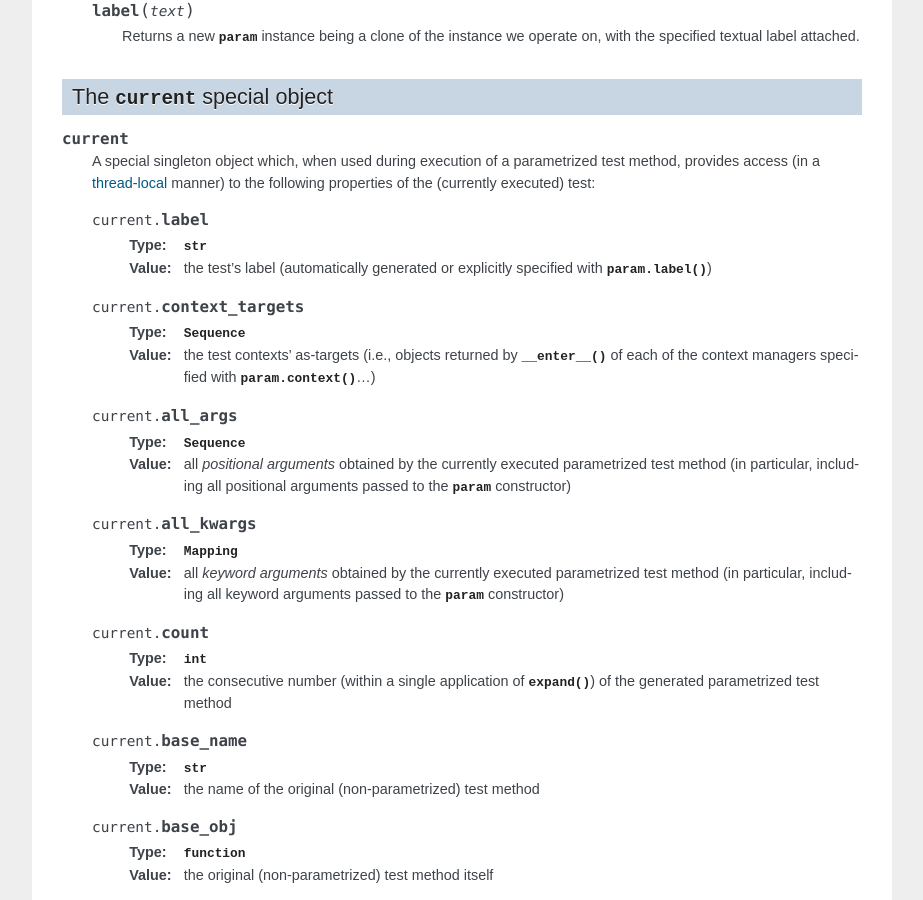
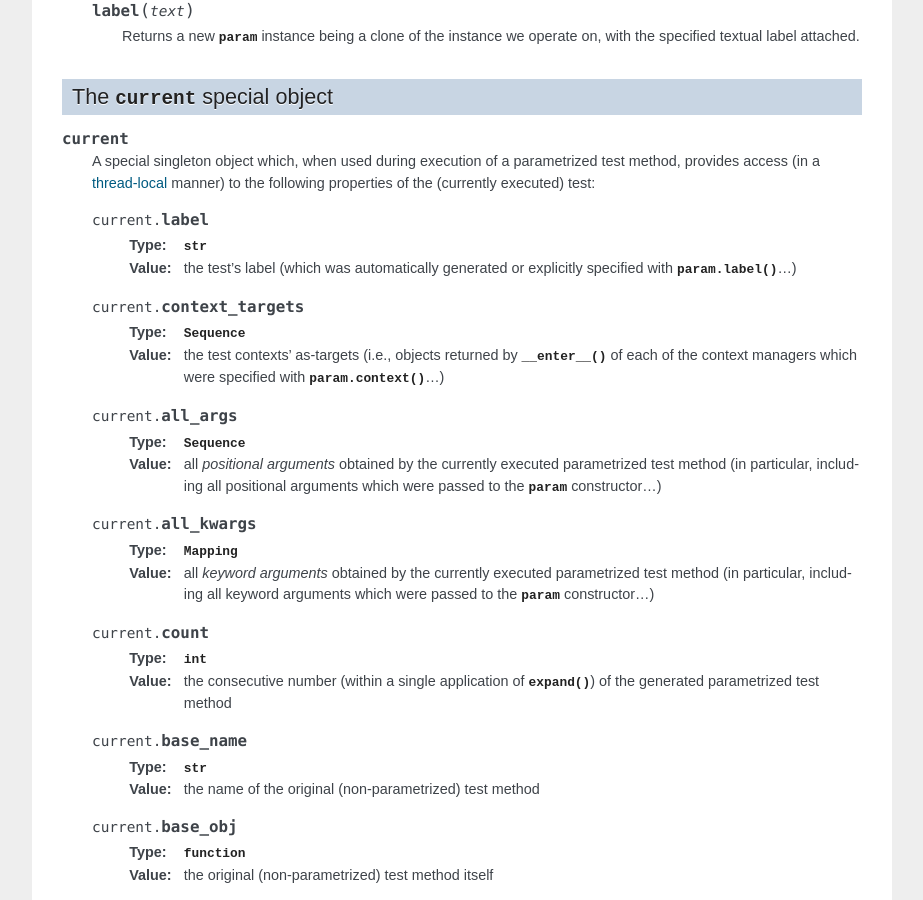
Before and after one commit to zuo/unittest_expander, a Sphinx documentation site: the page built from docs/reference.rst, in a window 1280 px wide and 900 px high, scrolled down 2828 px. Shown: the whole window, without its empty margins (198-1121 px from the left). Built offline with Sphinx 7.4.7, drawn with Linux system fonts in a browser that asks for light colours.

Commit message:
Docs: further fixes/improvements

```diff
--- a/docs/reference.rst
+++ b/docs/reference.rst
@@ -211,31 +211,33 @@ The :obj:`current` special object
    .. attribute:: current.label
 
       :type: :class:`str`
-      :value: the :ref:`test's label <test-labels>` (automatically
-              generated or explicitly specified with :meth:`param.label`)
+      :value: the :ref:`test's label <test-labels>` (which was
+              automatically generated or explicitly specified with
+              :meth:`param.label`...)
 
    .. attribute:: current.context_targets
 
       :type: :class:`~collections.abc.Sequence`
       :value: the :ref:`test contexts' as-targets <test-context-targets>`
               (i.e., objects returned by :meth:`__enter__` of each of the
-              context managers specified with :meth:`param.context`...)
+              context managers which were specified with
+              :meth:`param.context`...)
 
    .. attribute:: current.all_args
 
       :type: :class:`~collections.abc.Sequence`
       :value: all *positional arguments* obtained by the currently
               executed parametrized test method (in particular,
-              including all positional arguments passed to the
-              :class:`param` constructor)
+              including all positional arguments which were passed
+              to the :class:`param` constructor...)
 
    .. attribute:: current.all_kwargs
 
       :type: :class:`~collections.abc.Mapping`
       :value: all *keyword arguments* obtained by the currently
               executed parametrized test method (in particular,
-              including all keyword arguments passed to the
-              :class:`param` constructor)
+              including all keyword arguments which were passed
+              to the :class:`param` constructor...)
 
    .. attribute:: current.count
 
```
Also changed, not shown: unittest_expander.py (+5 -5 lines).
